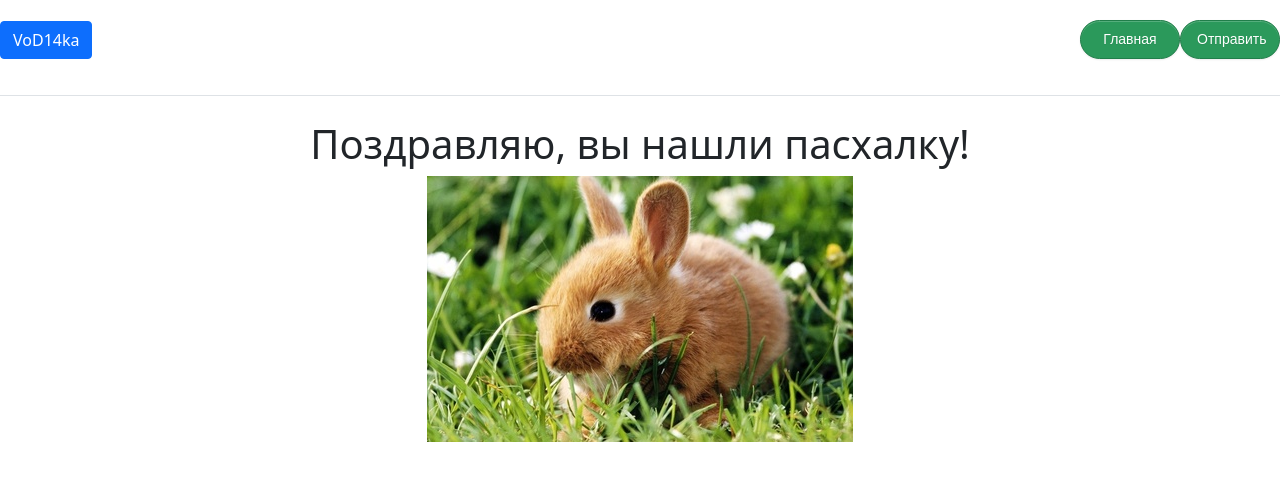
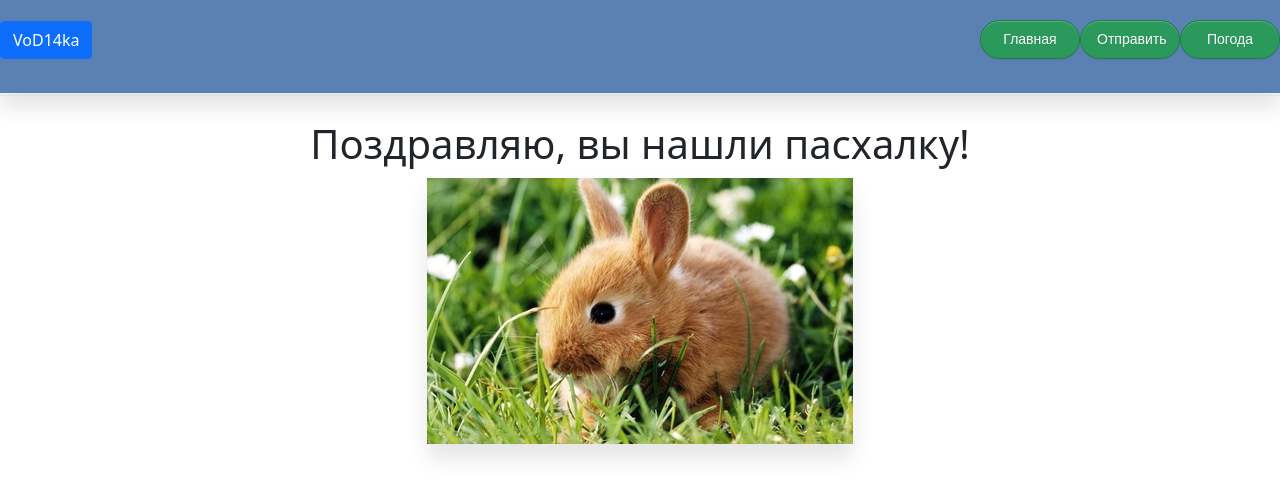
Before and after one commit to V0D14Ka/FirstWebSite, a Django app: page /egg in a window 1280 px wide. Shown: the top 498 px of the page. Run offline with Django 4.2, Linux system fonts and the light colour scheme.

Commit message:
all site

```diff
--- a/main/templates/main/base.html
+++ b/main/templates/main/base.html
@@ -9,19 +9,27 @@
     <link rel="shortcut icon" href="{%  static 'favicon.png' %}">
 </head>
 <body>
+<header>
     <div class="d-flex flex-column flex-md-row align-items-center pb-3 mb-4 border-bottom">
-      <a href="egg" class="d-flex align-items-center text-dark text-decoration-none">
-        <span class="btn btn-primary">VoD14ka</span>
-      </a>
-
+      <a href="egg" class="btn btn-primary">VoD14ka</a>
       <nav class="d-inline-flex mt-2 mt-md-0 ms-md-auto">
-        <a class="green" href="/">Главная</a>
-        <a class="green" href="sendmail">Отправить</a>
+          <a class="green" href="/">Главная</a>
+          <a class="green" href="sendmail">Отправить</a>
+          <a class="green" href="weather">Погода</a>
       </nav>
     </div>
     <div class="container">
         {% block content %}{% endblock %}
     </div>
-
+    <style>
+        header
+        {
+            width: 100%;
+            height: 93px;
+            background: #5b80b2;
+            box-shadow: 0 15px 20px rgba(0,0,0,.1);
+        }
+    </style>
+</header>
 </body>
 </html>
--- a/main/templates/main/egg.html
+++ b/main/templates/main/egg.html
@@ -7,7 +7,12 @@
 {% block content %}
     {% load static %}
     <h1 class="text-center">Поздравляю, вы нашли пасхалку!</h1>
-    <center>
-        <img src="{% static 'img/image4.jpg' %}" alt="photo">
-    </center>
+        <img class="marginauto" src="{% static 'img/image4.jpg' %}" alt="photo">
+    <style>
+    .marginauto {
+        margin: 10px auto 20px;
+        display: block;
+        box-shadow: 0 15px 20px rgba(0,0,0,.1);
+    }
+    </style>
 {% endblock %}
--- a/main/templates/main/index.html
+++ b/main/templates/main/index.html
@@ -10,11 +10,11 @@
     {% load static %}
     <img class='marginauto' src="{% static 'img/image6.jpg' %}" alt="photo">
 
+
     <style>
     .marginauto {
         margin: 10px auto 20px;
         display: block;
     }
-
     </style>
 {% endblock %}
--- a/main/urls.py
+++ b/main/urls.py
@@ -6,5 +6,6 @@ urlpatterns = [
     path('', views.index, name='homepage'),
     path('sendmail', views.sendmail, name='sendmail'),
     path('sent', views.sent, name='sent'),
-    path('egg', views.egg, name='egg')
+    path('egg', views.egg, name='egg'),
+    path('weather', views.weather, name='weather')
 ]
--- a/main/views.py
+++ b/main/views.py
@@ -33,3 +33,7 @@ def sent(request):
 
 def egg(request):
     return render(request, 'main/egg.html')
+
+
+def weather(request):
+    return render(request, 'main/weather.html')
```
Also changed, not shown: main/templates/main/weather.html (added, +9 -0 lines).
